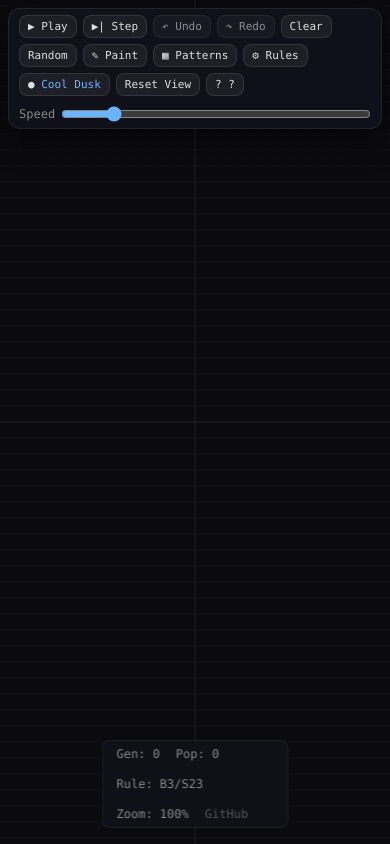
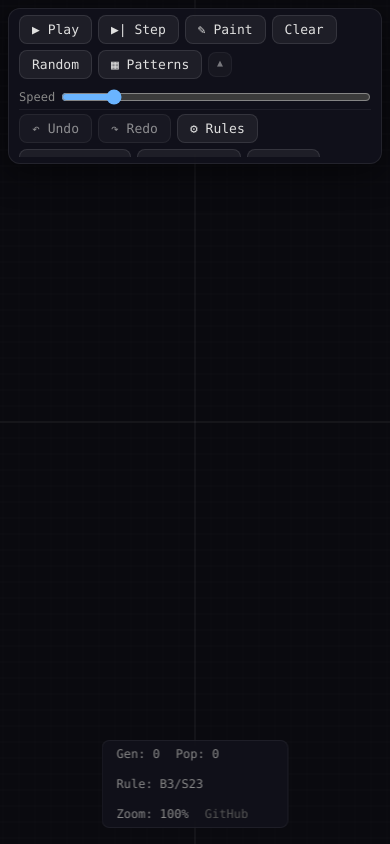
Before and after one commit to drewrey/cellular-automata, a website: page index.html in a window 390 px wide. Drawn offline with Linux system fonts and the light colour scheme.

Commit message:
Tiered toolbar: two-row layout with collapsible secondary row

```diff
--- a/index.html
+++ b/index.html
@@ -33,27 +33,32 @@
 <canvas id="canvas"></canvas>
 
 <div class="toolbar">
+  <div class="toolbar-row">
     <button type="button" id="btn-play" title="Play/Pause (Space)">&#9654; Play</button>
     <button type="button" id="btn-step" title="Step (N)">&#9654;| Step</button>
     <div class="separator"></div>
-  <button type="button" id="btn-undo" class="btn-undo" title="Undo (Ctrl+Z)">&#8630; Undo</button>
-  <button type="button" id="btn-redo" class="btn-redo" title="Redo (Ctrl+Shift+Z)">&#8631; Redo</button>
-  <div class="separator"></div>
-  <button type="button" id="btn-clear" title="Clear (C)">Clear</button>
-  <button type="button" id="btn-random" title="Randomize (R)">Random</button>
+    <button type="button" id="btn-mode" title="Toggle Paint/Pan Mode (Tab)">&#9998; Paint</button>
     <div class="separator"></div>
     <div class="speed-control">
       <span>Speed</span>
       <input type="range" id="speed-slider" min="1" max="60" value="10">
     </div>
     <div class="separator"></div>
-  <button type="button" id="btn-mode" title="Toggle Paint/Pan Mode (Tab)">&#9998; Paint</button>
+    <button type="button" id="btn-clear" title="Clear (C)">Clear</button>
+    <button type="button" id="btn-random" title="Randomize (R)">Random</button>
     <button type="button" id="btn-patterns" title="Place Patterns">&#9638; Patterns</button>
+    <button type="button" id="btn-toggle-more" class="btn-toggle" title="More tools">&#9660;</button>
+  </div>
+  <div class="toolbar-row toolbar-secondary expanded">
+    <button type="button" id="btn-undo" class="btn-undo" title="Undo (Ctrl+Z)">&#8630; Undo</button>
+    <button type="button" id="btn-redo" class="btn-redo" title="Redo (Ctrl+Shift+Z)">&#8631; Redo</button>
+    <div class="separator"></div>
     <button type="button" id="btn-rules" title="Edit Rules">&#9881; Rules</button>
     <button type="button" id="btn-color" title="Change Color">&#9679; Color</button>
     <button type="button" id="btn-reset-view" title="Reset View">Reset View</button>
     <div class="separator"></div>
-  <button type="button" id="btn-shortcuts" title="Keyboard Shortcuts (?)">&#63; ?</button>
+    <button type="button" id="btn-shortcuts" title="Keyboard Shortcuts (?)">&#63; Help</button>
+  </div>
 </div>
 
 <div class="patterns-dropdown" id="patterns-dropdown"></div>
--- a/js/cellular.js
+++ b/js/cellular.js
@@ -877,6 +877,15 @@ document.getElementById('btn-reset-view').addEventListener('click', () => {
   render();
 });
 
+document.getElementById('btn-toggle-more').addEventListener('click', () => {
+  const sec = document.querySelector('.toolbar-secondary');
+  const btn = document.getElementById('btn-toggle-more');
+  const expanded = sec.classList.toggle('expanded');
+  btn.classList.toggle('expanded', expanded);
+  btn.title = expanded ? 'Fewer tools' : 'More tools';
+});
+document.getElementById('btn-toggle-more').classList.add('expanded');
+
 document.getElementById('speed-slider').addEventListener('input', (e) => {
   state.speed = parseInt(e.target.value);
 });
--- a/style.css
+++ b/style.css
@@ -24,8 +24,8 @@ canvas.placing {
   left: 50%;
   transform: translateX(-50%);
   display: flex;
-  gap: 8px;
-  align-items: center;
+  flex-direction: column;
+  gap: 4px;
   background: rgba(18, 18, 28, 0.92);
   backdrop-filter: blur(12px);
   border: 1px solid rgba(255, 255, 255, 0.08);
@@ -33,6 +33,39 @@ canvas.placing {
   padding: 8px 14px;
   z-index: 100;
   box-shadow: 0 8px 32px rgba(0,0,0,0.5);
+}
+
+.toolbar-row {
+  display: flex;
+  gap: 8px;
+  align-items: center;
+}
+
+.toolbar-secondary {
+  max-height: 0;
+  overflow: hidden;
+  transition: max-height 0.25s ease, padding 0.25s ease;
+  padding-top: 0;
+}
+
+.toolbar-secondary.expanded {
+  max-height: 48px;
+  padding-top: 4px;
+  border-top: 1px solid rgba(255, 255, 255, 0.06);
+}
+
+.btn-toggle {
+  opacity: 0.5;
+  padding: 6px 8px !important;
+  font-size: 10px !important;
+}
+
+.btn-toggle:hover {
+  opacity: 0.9;
+}
+
+.btn-toggle.expanded {
+  transform: rotate(180deg);
 }
 
 .toolbar button, .toolbar select {
@@ -98,20 +131,14 @@ canvas.placing {
       left: 8px;
       right: 8px;
       transform: none;
-    flex-wrap: wrap;
-    gap: 6px;
+      gap: 4px;
       padding: 6px 10px;
       max-width: none;
     }
 
-  .toolbar button, .toolbar select {
-    padding: 4px 8px;
-    font-size: 11px;
-    flex: 0 0 auto;
-  }
-
-  .toolbar .separator {
-    display: none;
+    .toolbar-row {
+      flex-wrap: wrap;
+      gap: 6px;
     }
 
     .toolbar .speed-control {
@@ -122,6 +149,10 @@ canvas.placing {
 
     .toolbar input[type="range"] {
       width: 100%;
+    }
+
+    .toolbar .separator {
+      display: none;
     }
 
     .info-bar {
```
Lines whose indentation alone changed are shown as unchanged.
